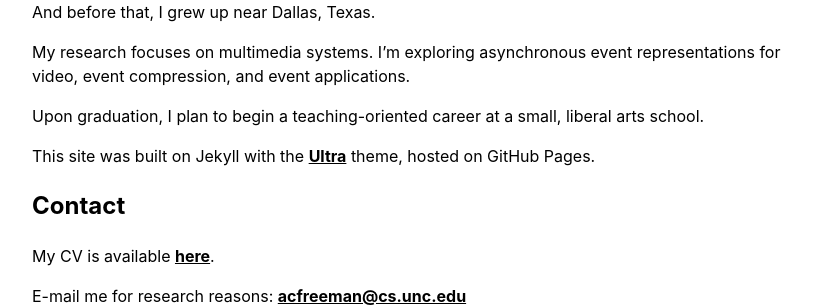
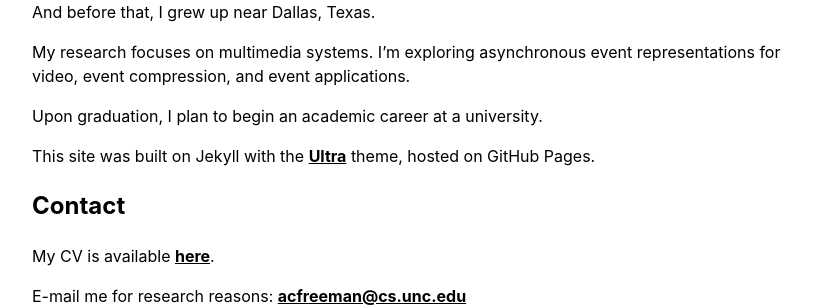
Before and after one commit to ac-freeman/acfreeman.github.io, a Jekyll site: the page built from _pages/index.md, in a window 1280 px wide. Shown: the part 476-783 px from the top of the page, without its empty margins (224-1055 px from the left). Built offline with Jekyll 4.4.1, drawn with Linux system fonts in a browser that asks for light colours.

Commit message:
Update index.md

```diff
--- a/_pages/index.md
+++ b/_pages/index.md
@@ -18,7 +18,7 @@ I'm a Computer Science PhD student at the University of North Carolina at Chapel
 
 My research focuses on multimedia systems. I'm exploring asynchronous event representations for video, event compression, and event applications.
 
-Upon graduation, I plan to begin a teaching-oriented career at a small, liberal arts school.
+Upon graduation, I plan to begin an academic career at a university.
 
 This site was built on Jekyll with the <a href="https://github.com/ronv/ultra">Ultra</a> theme, hosted on GitHub Pages.
 
```
